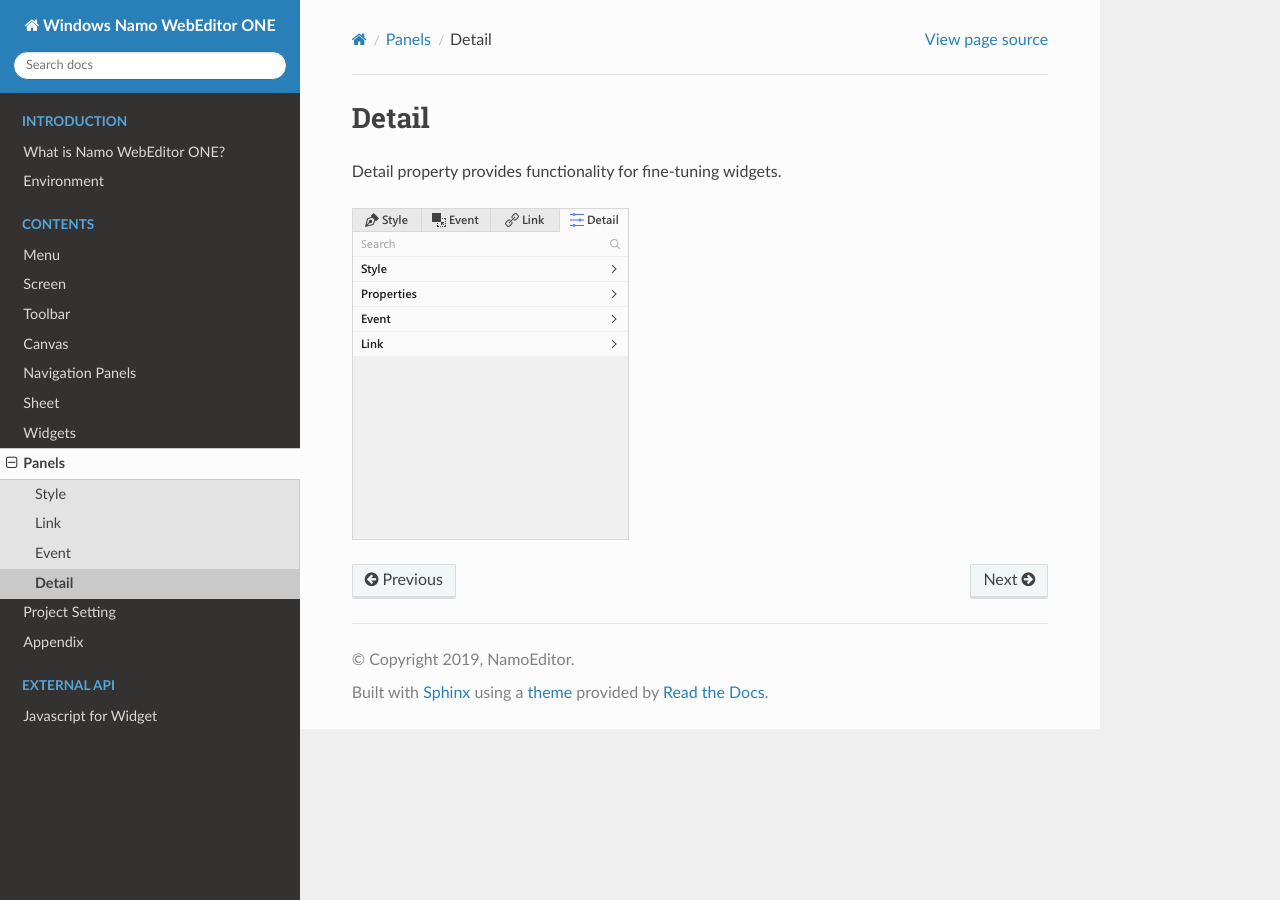
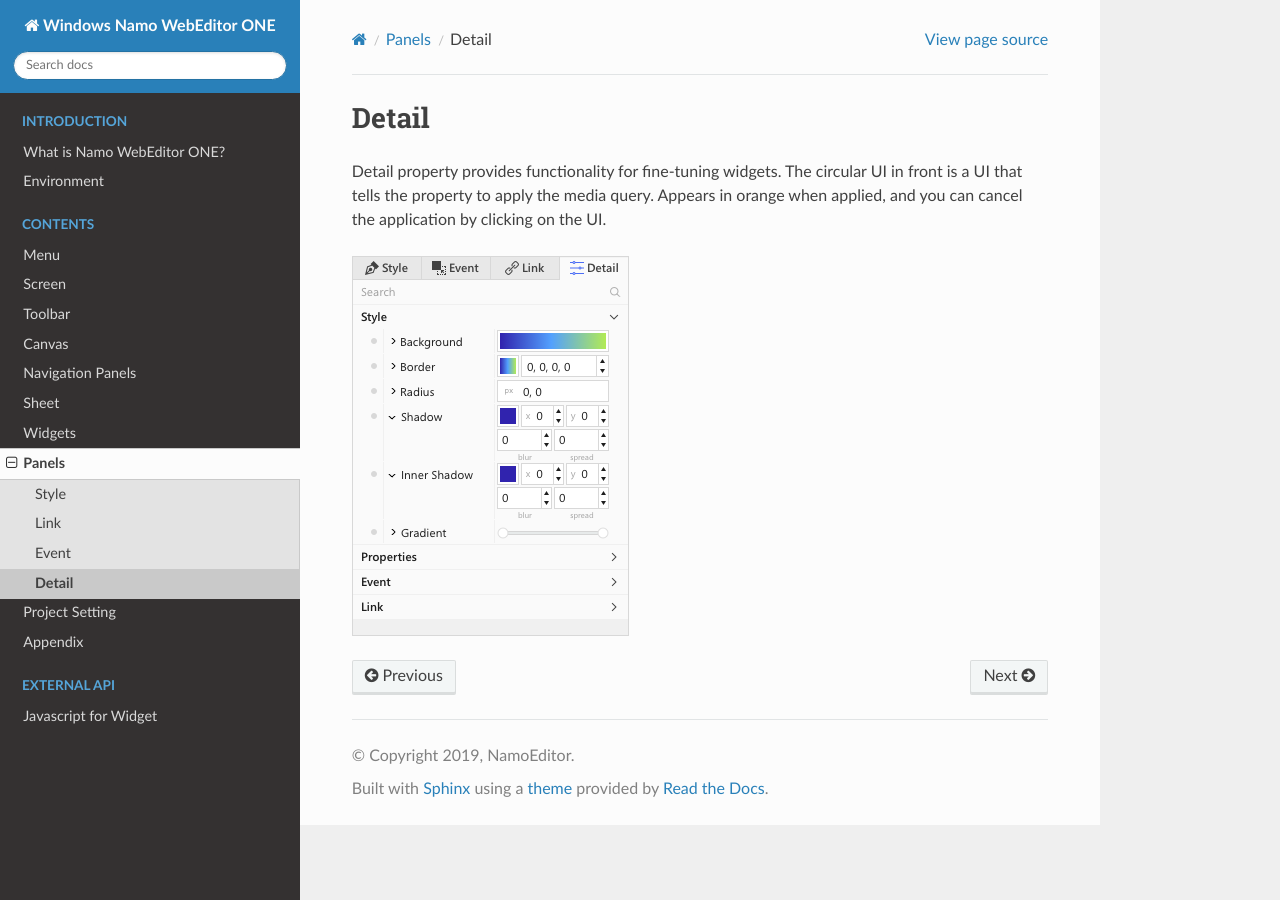
Before and after one commit to JDLabOrg/WinIUManual, a Sphinx documentation site: the page built from source/panels/detail.rst, in a window 1280 px wide. Built offline with Sphinx 7.4.7 and the Read the Docs theme 2.0.0, drawn with Linux system fonts in a browser that asks for light colours.

Commit message:
no message

```diff
--- a/source/canvas/img.rst
+++ b/source/canvas/img.rst
@@ -1,5 +1,8 @@
 Image Pop-Up
 ----------------------------------
 Image Pop-Up is a widget that allows you to search and insert images, or insert imported images.
+unsplash is a function that allows you to search and insert images uploaded to unsplash,
+and image is a menu that allows you to load and use images you have.
+
 
 .. image:: /_static/canvas/img_popup.png
--- a/source/navigation/creation.rst
+++ b/source/navigation/creation.rst
@@ -1,7 +1,9 @@
 Creation
 ===========
 
-Creation is a panel of all the elements that decorate the page, consisting of the default widgets provided by the editor and the custom widgets that users can create and use.
+Creation is a panel of all the elements that decorate the page,
+consisting of the default widgets provided by the editor and the custom widgets that users can create and use.
 All of the widgets you want can be quickly found through the search bar on the Creation panel.
+and you can use the load button to load widgets created in other projects.
 
 .. image:: /_static/navigation/creation/creation_panels.png
--- a/source/panels/detail.rst
+++ b/source/panels/detail.rst
@@ -2,5 +2,7 @@
 =============================
 
 Detail property provides functionality for fine-tuning widgets.
+The circular UI in front is a UI that tells the property to apply the media query.
+Appears in orange when applied, and you can cancel the application by clicking on the UI.
 
-.. image:: /_static/panels/detail/detail.png
+.. image:: /_static/panels/detail/detail_new.png
--- a/source/setting/index.rst
+++ b/source/setting/index.rst
@@ -16,7 +16,7 @@
 - Add new size
     .. image:: /_static/setting/add_size.png
 
-    input text
+    You can add or change the size of mediaquery using add new size.
 
 Build
 --------------
```
Also changed, not shown: source/_static/panels/detail/detail_new.png (added).
